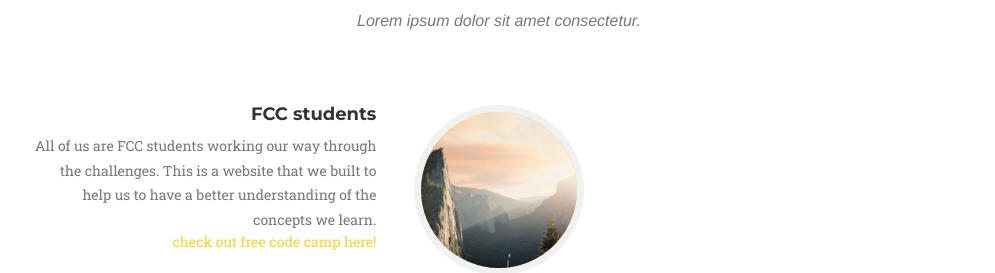
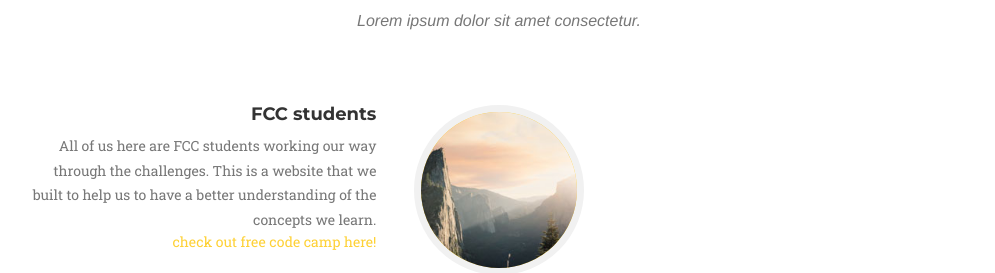
Before and after one commit to FCCWebCrafts/FCCWebCrafts.github.io, a plain HTML site: page index.html in a window 1280 px wide. Shown: the part 2720-2993 px from the top of the page, without its empty margins (141-1136 px from the left). Drawn offline with nearby package versions, Linux system fonts and the light colour scheme; a web font is replaced by a local one.

Commit message:
a word added

```diff
--- a/index.html
+++ b/index.html
@@ -247,7 +247,7 @@
                                     <h4 class="subheading">FCC students</h4>
                                 </div>
  <div class="timeline-body">
-               <p class="text-muted">All of us are FCC students working our way through the challenges. This is a website that we built to help us to have a better understanding of the concepts we learn. </p>
+               <p class="text-muted">All of us here are FCC students working our way through the challenges. This is a website that we built to help us to have a better understanding of the concepts we learn. </p>
                           <a href="http://www.freecodecamp.com/learn-to-code"> check out free code camp here!</a>
                                 </div>
                             </div>
```
